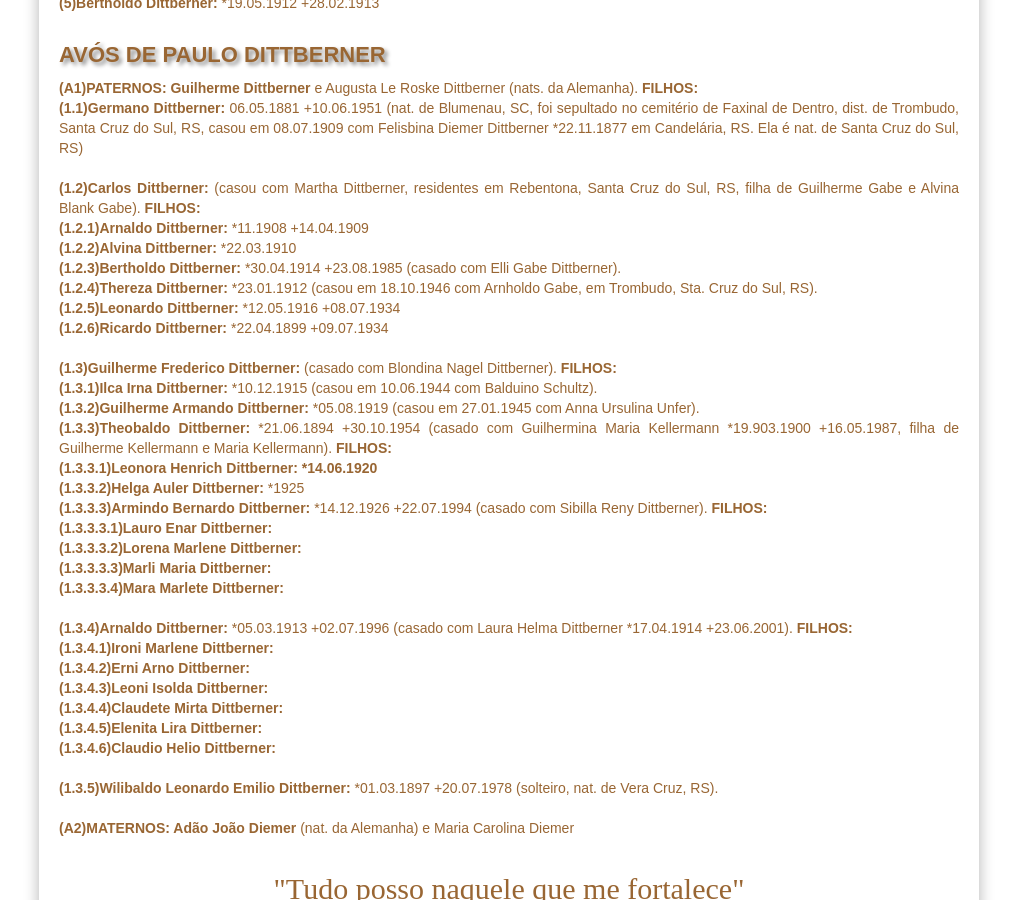
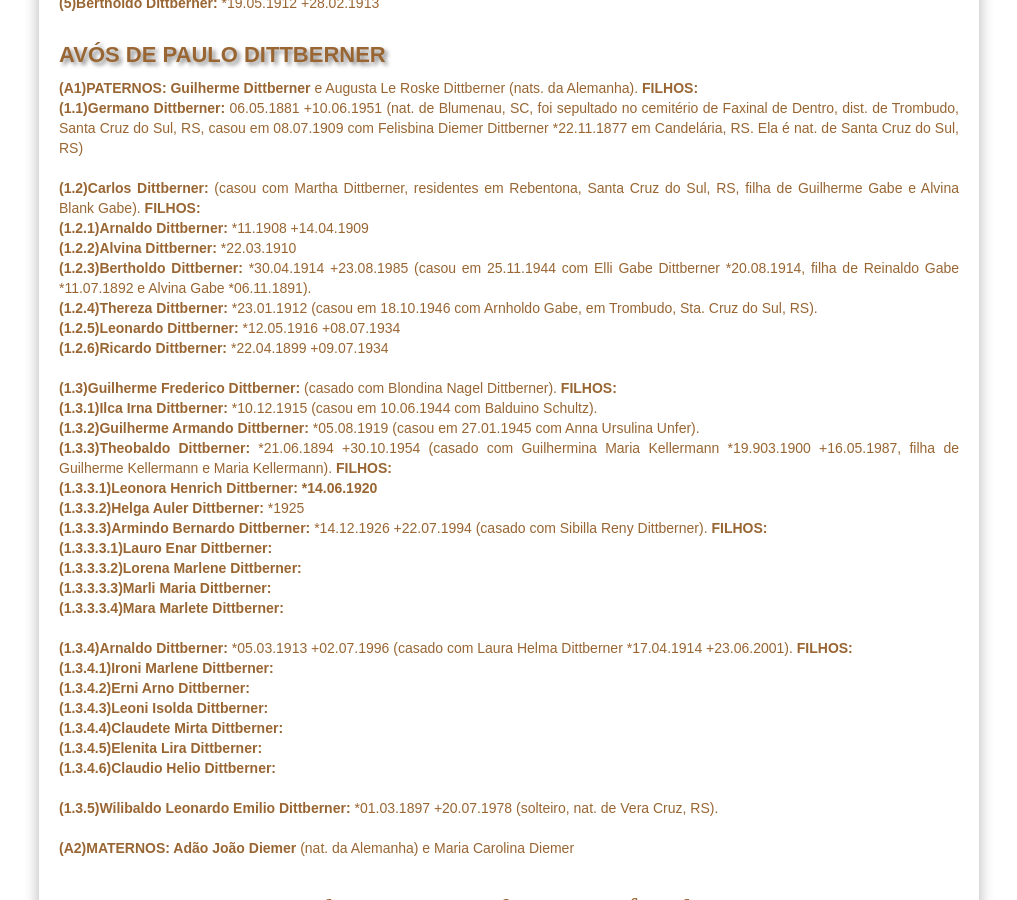
Before and after one commit to claudiovargas1955/claudiovargas1955.github.io, a Jekyll site: the page built from _pages/familia-dittberner.html, in a window 1280 px wide and 900 px high, scrolled down 755 px. Shown: the whole window, without its empty margins (131-1148 px from the left). Built offline with Jekyll 4.4.1, drawn with Linux system fonts in a browser that asks for light colours; some web fonts are replaced.

Commit message:
Update familia-dittberner.html

```diff
--- a/_pages/familia-dittberner.html
+++ b/_pages/familia-dittberner.html
@@ -126,7 +126,8 @@ dist. de Trombudo, Santa Cruz do Sul, RS, casou em 08.07.1909 com Felisbina Diem
 Alvina Blank Gabe). <b>FILHOS: </b><br>
       <b>(1.2.1)Arnaldo Dittberner: </b>*11.1908 +14.04.1909<br>
       <b>(1.2.2)Alvina Dittberner: </b>*22.03.1910 <br>
-      <b>(1.2.3)Bertholdo Dittberner: </b>*30.04.1914 +23.08.1985 (casado com Elli Gabe Dittberner). <br>
+      <b>(1.2.3)Bertholdo Dittberner: </b>*30.04.1914 +23.08.1985 (casou em 25.11.1944 com Elli Gabe Dittberner *20.08.1914, filha de
+      Reinaldo Gabe *11.07.1892 e Alvina Gabe *06.11.1891). <br>
       <b>(1.2.4)Thereza Dittberner: </b>*23.01.1912 (casou em 18.10.1946 com Arnholdo Gabe, em Trombudo, Sta. Cruz do Sul, RS).<br>
       <b>(1.2.5)Leonardo Dittberner: </b>*12.05.1916 +08.07.1934 <br>
       <b>(1.2.6)Ricardo Dittberner: </b>*22.04.1899 +09.07.1934 <br><br>
```
